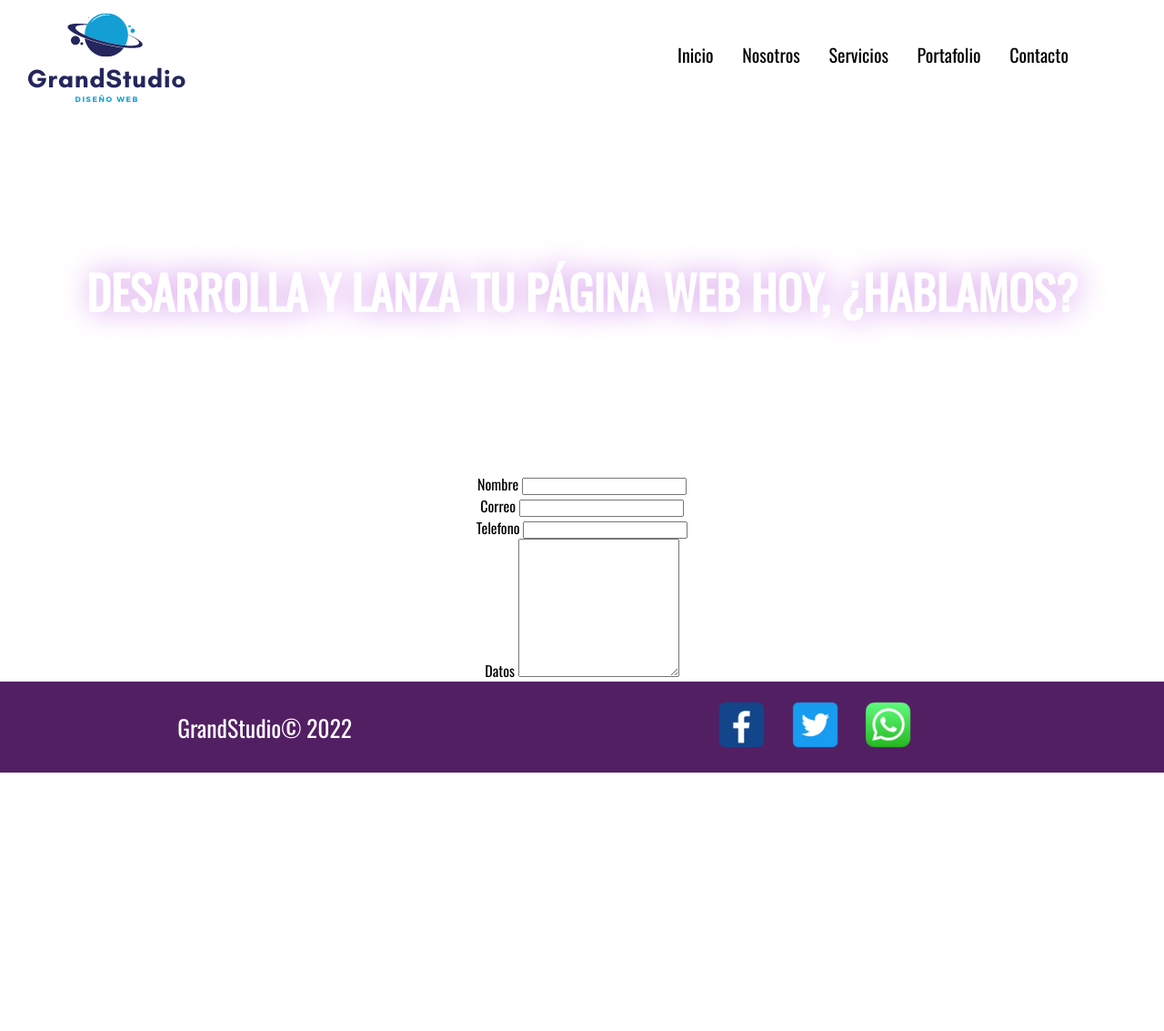
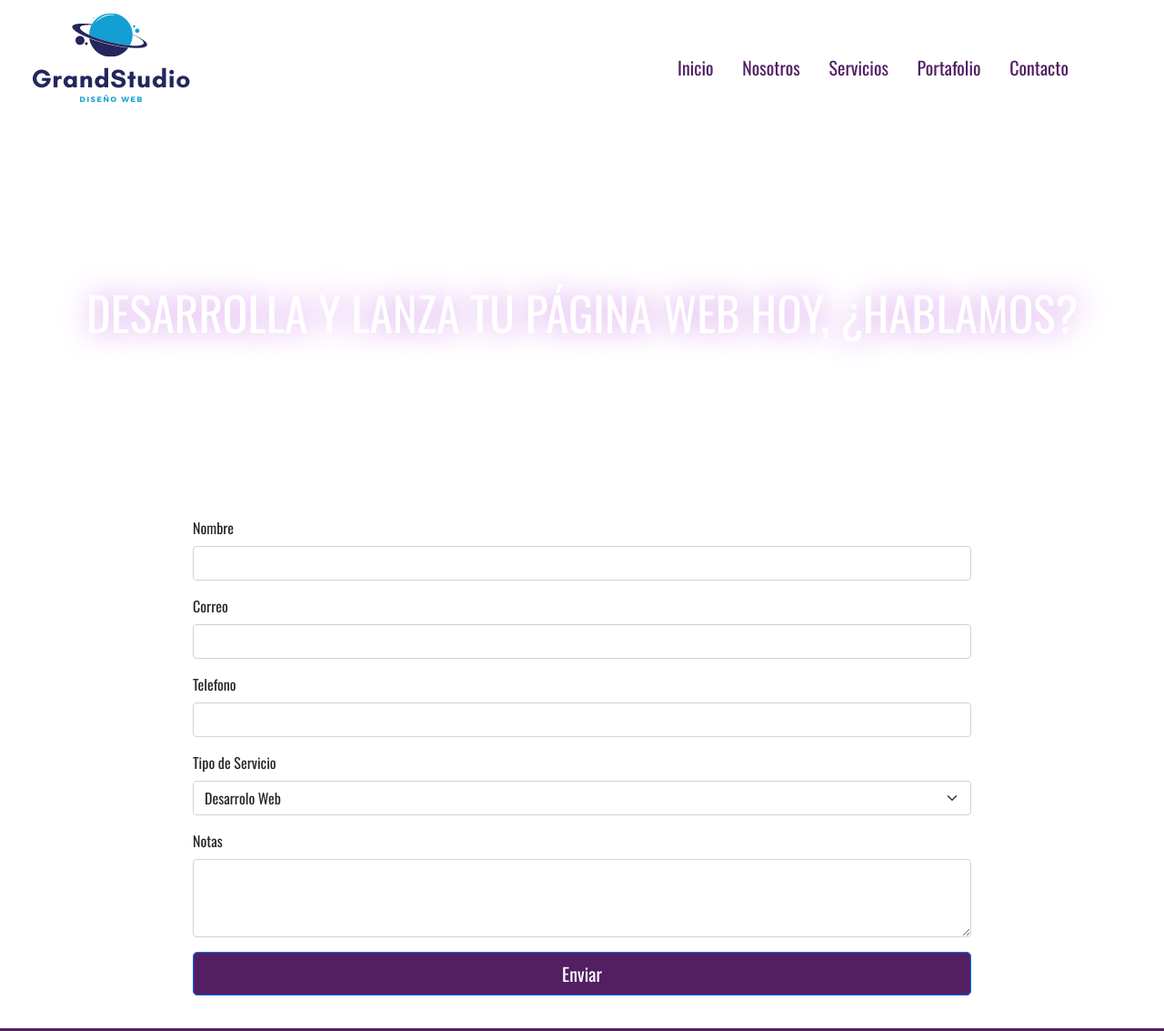
Before and after one commit to JuanJolh/GrandStudio-Lopez, a plain HTML site: page pages/contacto.html in a window 1280 px wide. Shown: the top 1133 px of the page at 91% size. Before the commit the page ends 849 px from the top, so only its background shows below. Drawn offline with nearby package versions, Linux system fonts and the light colour scheme.

Commit message:
Grids con Bootstrap

```diff
--- a/css/estilos.css
+++ b/css/estilos.css
@@ -5,25 +5,16 @@
 
 @media screen and (min-width: 400px) {
     body {
-        font-family: 'Oswald', sans-serif;
-        display: grid;
-        grid-template-columns: repeat(1,1fr);
-        grid-template-rows: 120px 40px auto 120px;
-        grid-template-areas: "logo"
-                             "nav"
-                             "main"
-                             "footer";
+        font-family: 'Oswald', sans-serif !important;
     }
 
     .logo{
         width: auto;
         display: flex;
+        padding: 5px;
         justify-content: center;
-        grid-area: logo;
-        padding: 5px;
     }
     .barra{
-        grid-area: nav;
         display: flex;
         justify-content: center;
         color: #FFF;
@@ -34,8 +25,12 @@
         display: inline-block;
         padding: 10px;
     }
-    .barra lu{
+    .barra li a{
+        color: #521F63;
+    }
+    .barra ul{
         display: inline-block;
+        padding-left: 0px;
     }
     .barra a {
         display: block;
@@ -78,7 +73,6 @@
         }
       }
     main{
-        grid-area: main;
         display: flex;
         justify-content: space-around;
         align-items: center;
@@ -141,7 +135,6 @@
         width: 100%;
     }
     footer{
-        grid-area: footer;
         background-color: #521F63;
         width: 100%;
         height: 120px;
@@ -156,6 +149,11 @@
         font-size: 5vw;
         color: #FFF;
     }
+    .formulario{
+        padding: 20px;
+        width: 70%;
+    }
+
 
 }
 
@@ -164,22 +162,14 @@
 
     body {
         font-family: 'Oswald', sans-serif;
-        display: grid;
-        grid-template-columns: repeat(2,1fr);
-        grid-template-rows: 120px auto 100px;
-        grid-template-areas: "logo nav"
-                            "main main"
-                            "footer footer";
     }
 
     .logo{
-        grid-area: logo;
         width: 20%;
         padding: 5px;
         margin: 5px 50px;
     }
     .barra{
-        grid-area: nav;
         color: #FFF;
         height: 120px;
         list-style: none;
@@ -189,12 +179,12 @@
         display: inline-block;
         padding: 0px;
     }
-    .barra lu{
+    .barra ul{
         display: inline-block;
     }
     .barra a {
         display: block;
-        line-height: 120px;
+        line-height: 148px;
         padding: 0 14px;
         text-decoration: none;
         color: #000000;
@@ -204,9 +194,7 @@
         color: #ffffff;
         background: #521F63;
     }
-    main{
-        grid-area: main;
-    }
+
     .principal{
         background-image: url(../assets/img/header.jpg);
         height: 400px;
@@ -274,10 +262,7 @@
         padding: 10px;
         text-align: justify;
     }
-    form{
-        text-align: center;
-        align-items: center;
-    }
+
     .portafolio{
         height: 100%;
         width: 100%;
@@ -301,7 +286,6 @@
         padding: 5px;
     }
     footer{
-        grid-area: footer;
         background-color: #521F63;
         width: 100%;
         height: 100px;
--- a/pages/contacto.html
+++ b/pages/contacto.html
@@ -5,22 +5,31 @@
     <meta http-equiv="X-UA-Compatible" content="IE=edge">
     <meta name="viewport" content="width=>, initial-scale=1.0">
     <link rel="shortcut icon" href="../assets/img/favicon.png">
+
     <!-- Google Fonts-->
     <link rel="preconnect" href="https://fonts.googleapis.com">
     <link rel="preconnect" href="https://fonts.gstatic.com" crossorigin>
     <link href="https://fonts.googleapis.com/css2?family=Oswald&display=swap" rel="stylesheet">
+
     <!-- CSS -->
     <link rel="stylesheet" href="../css/estilos.css">
+    <link href="https://cdn.jsdelivr.net/npm/bootstrap@5.0.2/dist/css/bootstrap.min.css" rel="stylesheet" integrity="sha384-EVSTQN3/azprG1Anm3QDgpJLIm9Nao0Yz1ztcQTwFspd3yD65VohhpuuCOmLASjC" crossorigin="anonymous">
+
     <title>GrandStudio - Contacto</title>
 </head>
 <body>
 
     <!-- Logo y Nav-->
 
-        <div class="logo">
+    <div class="container-fluid">
+        <div class="row">
+            <section class="col-xs-12 col-sm-6 col-md-6">
+                        <div class="logo">
             <a href="../index.html"><img src="../assets/img/logo.png" alt=""></a>
         </div>
-        <nav class="barra">
+            </section>
+            <section class="col-xs-12 col-sm-6 col-md-6">
+               <nav class="barra">
             <ul>
                 <li><a href="../index.html">Inicio</a></li>
                 <li><a href="nosotros.html">Nosotros</a></li>
@@ -29,34 +38,56 @@
                 <li><a href="contacto.html">Contacto</a></li>
             </ul>
         </nav>
+            </section>
+        </div>
+    </div>
 
     <!-- Logo y Nav-->
 
     <!-- Info web -->
-    <main>
+    <main col-12>
         <article class="principal">
             <h1>Desarrolla y lanza tu Página Web hoy, ¿Hablamos?</h1>
         </article>
-        <section>
-            <article>
 
-                <form>
-                    <label for="Nombre">Nombre</label>
-                    <input name="Nombre"><br>
-                    <label for="Correon">Correo</label>
-                    <input name="Correo"><br>
-                    <label for="Telefono">Telefono</label>
-                    <input name="Telefono"><br>
-                    <label for="Datos">Datos</label>
-                    <textarea name="Datos" id="" cols="20" rows="10"></textarea>
-                </form>
+        <article class="formulario">
+            <form>
+                <div class="mb-3">
+                  <label class="form-label">Nombre</label>
+                  <input type="email" class="form-control" id="exampleInputEmail1" aria-describedby="emailHelp">
+                </div>
+                <div class="mb-3">
+                  <label class="form-label">Correo</label>
+                  <input type="password" class="form-control" id="exampleInputPassword1">
+                </div>
+                <div class="mb-3">
+                    <label class="form-label">Telefono</label>
+                    <input type="password" class="form-control" id="exampleInputPassword1">
+                  </div>
+                <div class="mb-3">
+                    <label class="form-label">Tipo de Servicio</label>
+                <select class="form-select" aria-label="Default select example">
+                    <option value="1">Desarrolo Web</option>
+                    <option value="2">Soluciones E-commerce</option>
+                    <option value="3">Campañas Publiciatarias</option>
+                    <option value="3">Administración de redes sociales</option>
+                  </select>
+                </div>
+                <div class="mb-3">
+                    <label for="exampleFormControlTextarea1" class="form-label">Notas</label>
+                    <textarea class="form-control" id="exampleFormControlTextarea1" rows="3"></textarea>
+                </div>
+                <div class="mb-3 d-grid">
+                <button type="button" class="btn btn-primary btn-lg" style="background-color:#521f63">Enviar</button>
+                </div>
+            </form>
             </article>
-        </section>
+
     </main>
     <!-- Info web -->
 
     <!-- Pie -->
-    <footer>
+    <footer class="col-12">
         <p>GrandStudio© 2022</p>
         <div class="redes">
             <a href="https://www.facebook.com/"><img src="../assets/img/Face.png" alt="Logo Facebook"></a>
@@ -65,5 +96,10 @@
         </div>
     </footer>
     <!-- Pie -->
+
+    <!-- Script -->
+    <script src="https://cdn.jsdelivr.net/npm/bootstrap@5.0.2/dist/js/bootstrap.bundle.min.js" integrity="sha384-MrcW6ZMFYlzcLA8Nl+NtUVF0sA7MsXsP1UyJoMp4YLEuNSfAP+JcXn/tWtIaxVXM" crossorigin="anonymous"></script>
+    <!-- Script -->
+
 </body>
 </html>
```
Also changed, not shown: index.html (+20 -5 lines), pages/nosotros.html (+23 -5 lines), pages/portafolio.html (+22 -3 lines), pages/servicios.html (+22 -5 lines), avt.jpg (deleted).
